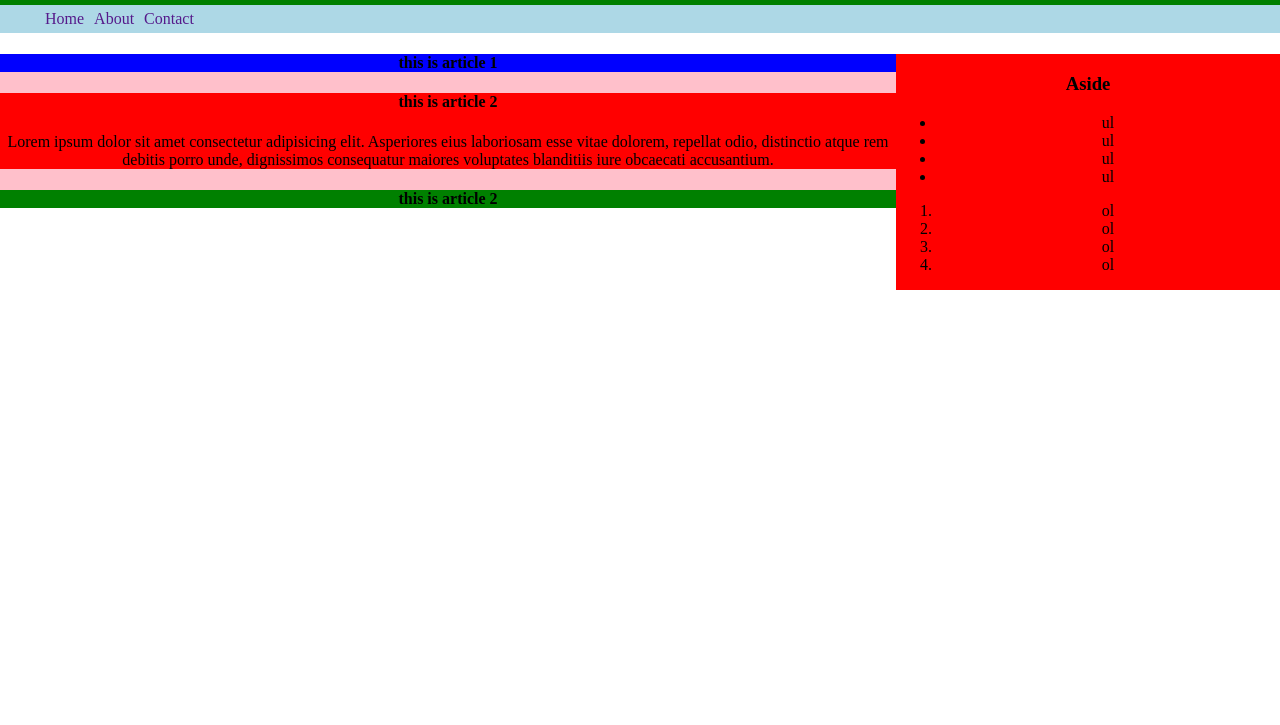
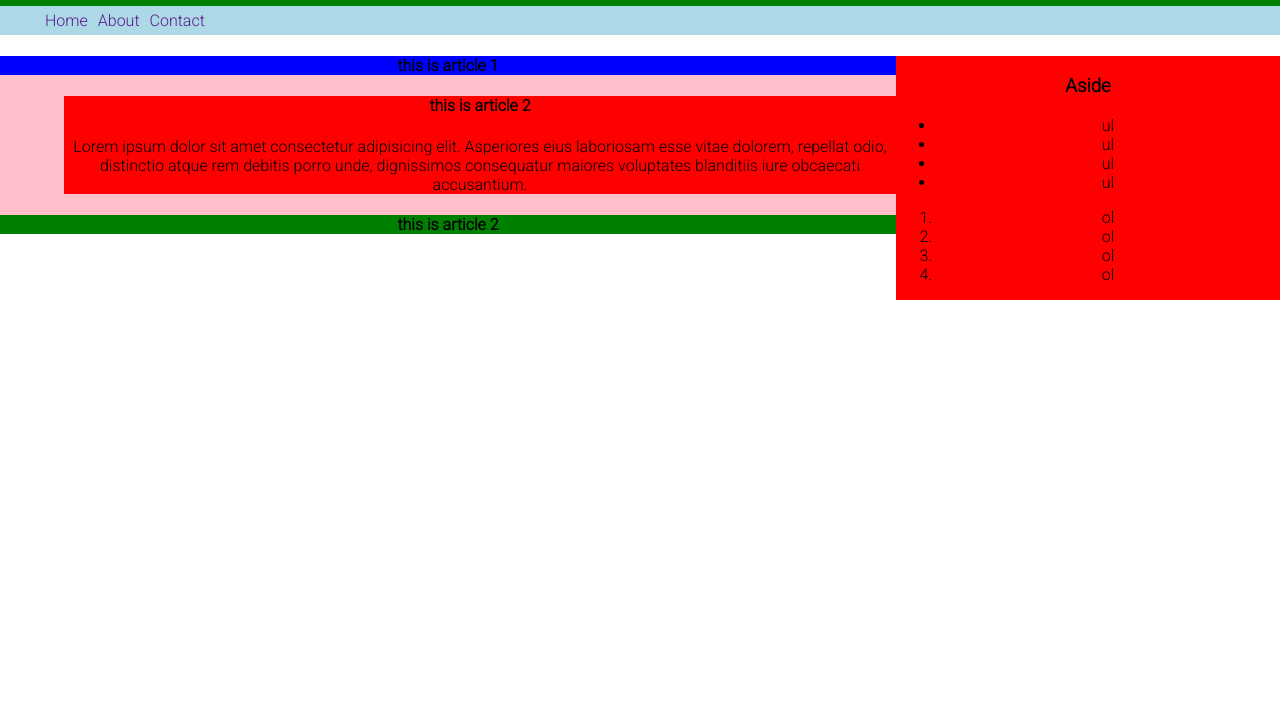
Before and after one commit to KenDeocs/kenneth-basicSemantic-element, a plain HTML site: page index.html in a window 1280 px wide. Shown: the part 75-800 px from the top of the page. Drawn offline with Linux system fonts and the light colour scheme.

Commit message:
add new font

```diff
--- a/css/style.css
+++ b/css/style.css
@@ -1,9 +1,13 @@
+body{
+    font-family: 'Roboto', sans-serif;
+}
 .section-1{
 background-color: blue;
 }
 
 .section-2{
     background-color: red;
+    margin: 0 5%;
 }
 
 .section-3{
--- a/index.html
+++ b/index.html
@@ -5,6 +5,9 @@
     <meta http-equiv="X-UA-Compatible" content="IE=edge" />
     <meta name="viewport" content="width=device-width, initial-scale=1.0" />
     <title>Git Semantic Elementss</title>
+    <link rel="preconnect" href="https://fonts.googleapis.com">
+<link rel="preconnect" href="https://fonts.gstatic.com" crossorigin>
+<link href="https://fonts.googleapis.com/css2?family=Roboto:wght@300&display=swap" rel="stylesheet">
     <link rel="stylesheet" href="css/style.css">
     <style>
       .nav_link {
```
